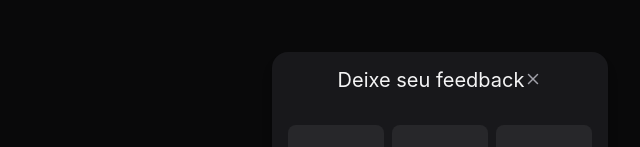
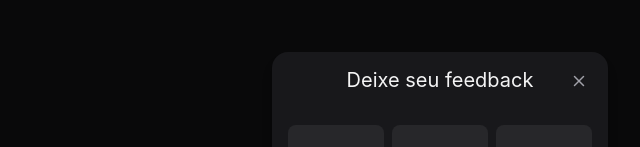
Before and after one commit to JunioBatista/nlw-feedget, a React (Vite) app: page / in a window 1280 px wide. Both pictures are taken after a click on the button "Feedback". Shown: the part 399-546 px from the top of the page, without its empty margins (640-1280 px from the left). Built offline with nearby package versions, Linux system fonts and the light colour scheme.

Commit message:
fix close button bug

```diff
--- a/src/components/CloseButton.tsx
+++ b/src/components/CloseButton.tsx
@@ -3,7 +3,7 @@ import { X } from 'phosphor-react'
 
 export function  CloseButton(){
     return (
-        <Popover.Button className="top-5 right-5 text-zinc-400 hover:text-zinc-100" title="fechar formulario de feedback">
+        <Popover.Button className="top-5 right-5 absolute text-zinc-400 hover:text-zinc-100" title="fechar formulario de feedback">
             <X weight='bold' className="w-4 h-4" />
 
         </Popover.Button>
--- a/src/components/WidgeForm.tsx
+++ b/src/components/WidgeForm.tsx
@@ -37,7 +37,7 @@ export function WidgetForm() {
     return (
         <div className="bg-zinc-900 p-4 relative rounded-2xl mb-4 flex flex-col items-center shadow-lg w-[calc(100vw-2rem)] md:w-auto">
             <header>
-                <span className="text-xl leading-6">Deixe seu feedback</span>
+                <span className="text-xl leading-6"  >Deixe seu feedback</span>
 
                 <CloseButton/>
             </header>
```
